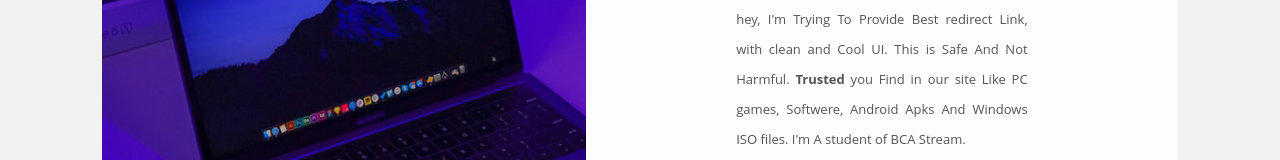
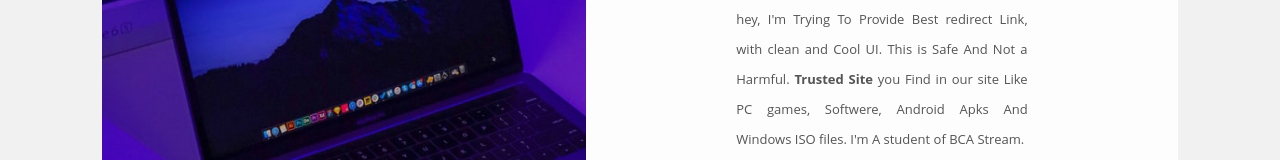
Before and after one commit to ayushsolanki29/Desire-Store.github.io, a plain HTML site: page about us.html in a window 1280 px wide. Shown: the part 456-616 px from the top of the page. Drawn offline with Linux system fonts and the light colour scheme.

Commit message:
Update about us.html

```diff
--- a/about us.html
+++ b/about us.html
@@ -36,7 +36,7 @@
     <div class="inner-container">
         <h1>About Us</h1>
         <p class="text">
-           hey, I'm Trying To Provide Best redirect Link, with clean and Cool UI. This is Safe And Not Harmful.<b> Trusted </b> you Find in our site Like PC games, Softwere, Android Apks And Windows ISO files. I'm A student of BCA Stream. <br>
+           hey, I'm Trying To Provide Best redirect Link, with clean and Cool UI. This is Safe And Not a Harmful.<b> Trusted Site</b> you Find in our site Like PC games, Softwere, Android Apks And Windows ISO files. I'm A student of BCA Stream. <br>
            <i>Thanks For Choosing Desire-Store</i>
         </p>
         <div class="skills">
```
